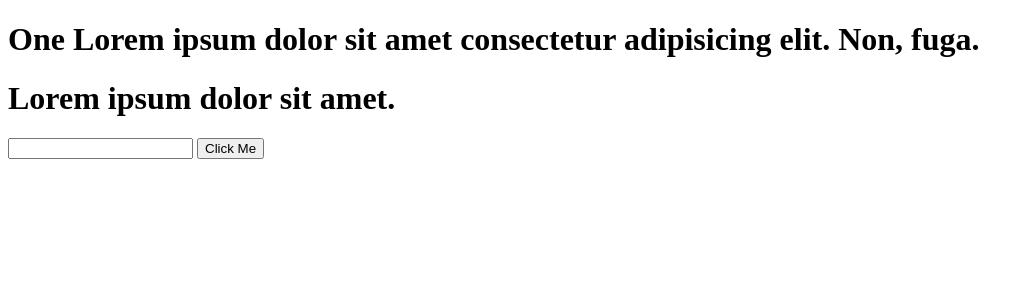
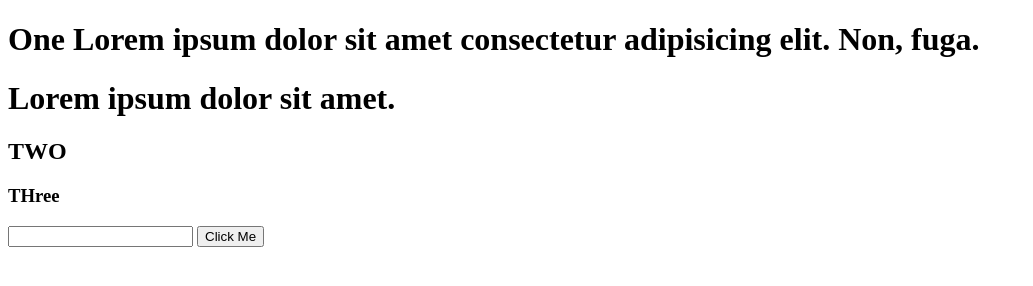
Before and after one commit to MusfiqCT/dom-manupulation, a plain HTML site: page index.html in a window 1280 px wide. Shown: the whole page, without its empty margins (0-1033 px from the left). Drawn offline with Linux system fonts and the light colour scheme.

Commit message:
version 3

```diff
--- a/index.html
+++ b/index.html
@@ -13,6 +13,11 @@
     <h1 id="one"> Lorem ipsum dolor sit amet.</h1>
 
 
+    <h2> TWO </h2>
+
+    <h3> THree </h3>
+
+
 
     <input type="text" id="input-field">
 
```
